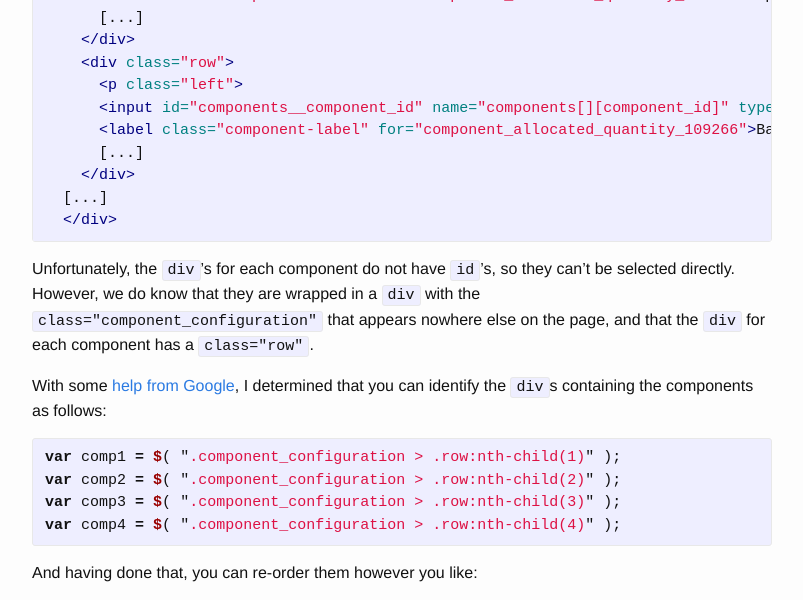
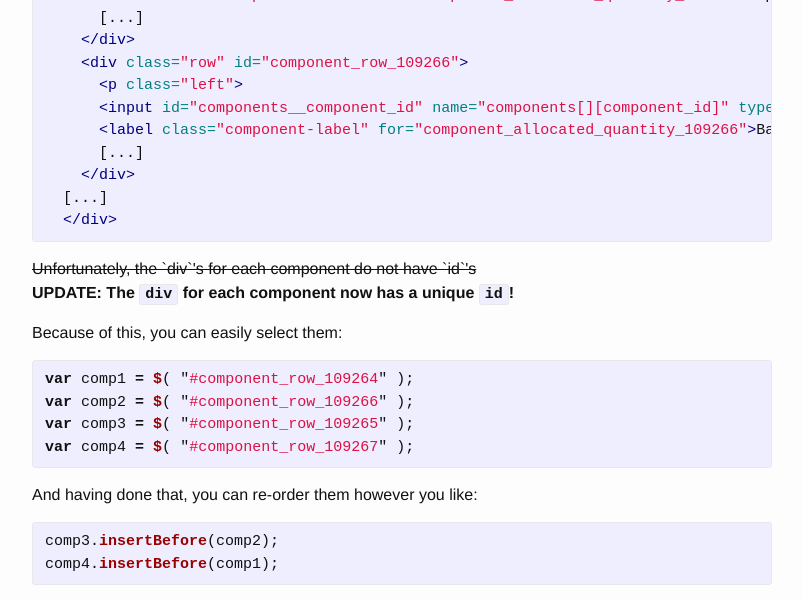
Before and after one commit to wsmoak/wsmoak.github.io, a Jekyll site: the page built from _posts/2015-07-25-component-order-on-chargify-signup-page.md, in a window 1280 px wide and 1400 px high, scrolled down 908 px. Shown: the top 600 px of the window, without its empty margins (238-1041 px from the left). Built offline with Jekyll 4.4.1, drawn with Linux system fonts in a browser that asks for light colours; comment, search, counter and statistics services are not loaded; some of the changed text lies outside the part shown.

Commit message:
Update post on re-ordering components

```diff
--- a/_posts/2015-07-25-component-order-on-chargify-signup-page.md
+++ b/_posts/2015-07-25-component-order-on-chargify-signup-page.md
@@ -1,13 +1,13 @@
 ---
 layout: post
-title:  "Ordering Components on Chargify Hosted Signup Pages"
+title:  "Re-Ordering Components on Chargify Hosted Signup Pages"
 date:   2015-07-25 14:56:00
 tags: chargify javascript jquery
 ---
 
 [Chargify][chargify] offers hosted [Public Signup Pages][psp] so that you don't have to worry about handling credit card data when your customers sign up for your product or service.  If you use [Components][components] as part of your pricing model, you may have noticed that they always appear in alphabetical order, and that there is no option to re-order them.  If you need to display them in a different order, it's not hard to do with a little [Custom JavaScript][custom-js] (JQuery).
 
-Here is part of a signup page listing some fruits that you can add to your monthly order:
+Here is part of a signup page listing some types of fruit that you can add to your monthly order:
 
 ![Original Component Order](/images/2015/07/chargify-psp-component-order-1.png)
 
@@ -15,14 +15,14 @@ Examining the source of the page, we find that the components are wrapped in `<d
 
 {% highlight html%}
   <h2>Configure Your Plan:</h2>
-  <div class="component_configuration">
-    <div class="row">
+  <div class="component_configuration" id="component_configuration">
+    <div class="row" id="component_row_109264">
       <p class="left">
       <input id="components__component_id" name="components[][component_id]" type="hidden" value="109264" />
       <label class="component-label" for="component_allocated_quantity_109264">Apples</label><br>
       [...]
     </div>
-    <div class="row">
+    <div class="row" id="component_row_109266">
       <p class="left">
       <input id="components__component_id" name="components[][component_id]" type="hidden" value="109266" />
       <label class="component-label" for="component_allocated_quantity_109266">Bananas</label><br>
@@ -32,15 +32,15 @@ Examining the source of the page, we find that the components are wrapped in `<d
   </div>
 {% endhighlight %}
 
-Unfortunately, the `div`'s for each component do not have `id`'s, so they can't be selected directly.  However, we do know that they are wrapped in a `div` with the `class="component_configuration"` that appears nowhere else on the page, and that the `div` for each component has a `class="row"`.
+<strike>Unfortunately, the `div`'s for each component do not have `id`'s</strike><b>UPDATE: The `div` for each component now has a unique `id`!</b>
 
-With some [help][1] [from][2] [Google][3], I determined that you can identify the `div`s containing the components as follows:
+Because of this, you can easily select them:
 
 {% highlight javascript %}
-var comp1 = $( ".component_configuration > .row:nth-child(1)" );
-var comp2 = $( ".component_configuration > .row:nth-child(2)" );
-var comp3 = $( ".component_configuration > .row:nth-child(3)" );
-var comp4 = $( ".component_configuration > .row:nth-child(4)" );
+var comp1 = $( "#component_row_109264" );
+var comp2 = $( "#component_row_109266" );
+var comp3 = $( "#component_row_109265" );
+var comp4 = $( "#component_row_109267" );
 {% endhighlight %}
 
 And having done that, you can re-order them however you like:
@@ -54,8 +54,24 @@ This will reverse the order of the second and third components, and then move th
 
 ![New Component Order](/images/2015/07/chargify-psp-component-order-2.png)
 
+It can also be done without the intermediate var assignment:
 
-You can fork and experiment with this JSFiddle: <http://jsfiddle.net/wsmoak/1maef2ow/4/>
+{% highlight javascript %}
+$( "#component_row_109265" ).insertBefore( $("#component_row_109266") );
+$( "#component_row_109267" ).insertBefore( $("#component_row_109264") );
+{% endhighlight %}
+
+As you might expect, in addition to `insertBefore` there is also [`insertAfter`][jquery-insertafter], and you can search the JQuery docs to find out what else is available.
+
+Feel free to fork and experiment with this JSFiddle: <http://jsfiddle.net/wsmoak/1maef2ow/6/>
+
+## Setup
+
+Note that you will need to replace the numbers with the ids of your own components, which can be found on the Setup tab in your Chargify account.
+
+![Chargify Setup Tab](/images/2015/07/chargify-setup-tab.png)
+
+![New Component Order](/images/2015/07/chargify-component-ids.png)
 
 Once you have the code working the way you want it to, return to [Chargify][chargify] and edit your Public Signup Page.  Paste the code into the "Custom JavaScript" area (you may need to un-check the 'Use default' checkbox first) and then save your changes.
 
@@ -63,16 +79,14 @@ Be sure to thoroughly test your signup pages before launching them!
 
 ## References
 
-* [JQuery nth-child selector][1]
-* [JQuery class selector][2]
 * [How to reorder divs in JQuery][3]
+* [JQuery insertAfter][jquery-insertafter]
 * [Chargify][chargify]
 * [Chargify Custom Javascript & CSS][custom-js]
 
-[1]: https://api.jquery.com/nth-child-selector/
-[2]: https://api.jquery.com/class-selector/
 [3]: http://stackoverflow.com/questions/10088496/jquery-reorder-divs
 [chargify]: https://www.chargify.com
 [psp]: https://docs.chargify.com/public-pages-intro
 [components]: https://docs.chargify.com/product-components
 [custom-js]: https://docs.chargify.com/custom-javascript-css
+[jquery-insertafter]: http://api.jquery.com/insertafter/
```
